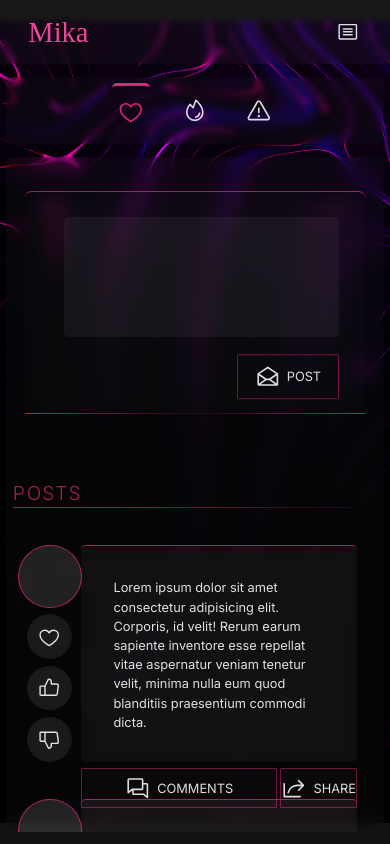
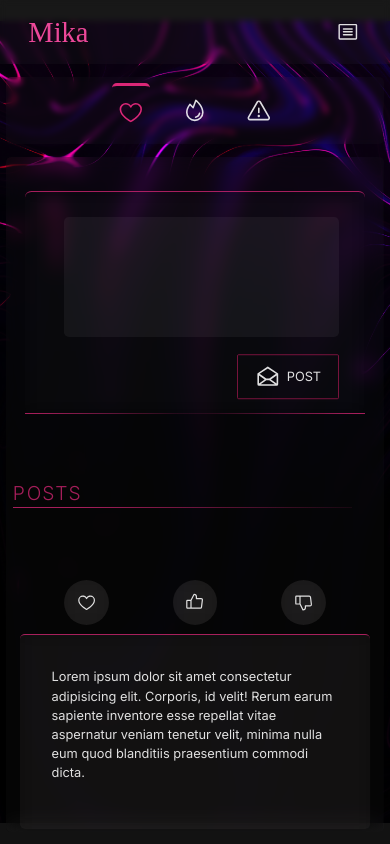
Before and after one commit to RafihYahya/MikaReactTs, a React (Vite) app: page / in a window 390 px wide. Built offline with nearby package versions, Linux system fonts and the light colour scheme; a web font is replaced by a local one.

Commit message:
furtherMobileAdjustements

```diff
--- a/src/Components/PostComp.tsx
+++ b/src/Components/PostComp.tsx
@@ -2,14 +2,14 @@ import { Chats, Heart, Share, ThumbsDown, ThumbsUp } from "@phosphor-icons/react
 
 const PostComp = () => {
   return (
-    <div className=" w-[90%] lg:w-[75%] h-[32%]  mx-auto rounded-md flex justify-between items-center my-[10%] mr-[7%] lg:mr-[18%]">
-      <div className=" w-[15%] h-full rounded-md m-2 flex items-center justify-between flex-col ">
-        <div className="bg-[#ede8e820] h-40 2xl:w-24 w-20 mb-2 rounded-full border-2 border-pink-600/75"></div>
-        <div className="h-full w-full flex justify-center items-center flex-col gap-2">
-          <div className="bg-[#ede8e815] backdrop-blur-md rounded-full w-14 h-14 2xl:w-16 2xl:h-16 flex justify-center items-center"><Heart size={28} />
+    <div className=" w-[93%] md:w-[90%] lg:w-[75%] lg:h-[39%] 2xl:h-[31.5%] h-[40%] md:h-[30%]  mx-auto rounded-md flex justify-between items-center lg:my-[10%] mt-[20%] mb-[50%]  md:mt-[20%] md:mb-[20%] md:p-4 md:mr-[7%] lg:mr-[18%] md:flex-row flex-col gap-4 md:gap-0">
+      <div className=" md:w-[15%] md:h-full w-8 h-8 rounded-md m-2 flex items-center justify-between md:flex-col flex-row  ">
+        <div className="bg-[#ede8e820] max-h-24 h-full w-20 md:block hidden  mb-2 rounded-full border-2 border-pink-600/75"></div>
+        <div className="h-full w-full flex justify-center items-center md:flex-col flex-row gap-20 md:gap-2 ">
+          <div className="bg-[#ede8e815] backdrop-blur-md rounded-full w-14 h-14 flex justify-center items-center p-4 md:p-0 hover:text-pink-600/75 transition-colors duration-300 ease-in-out"><Heart size={28} />
           </div>
-          <div className="bg-[#ede8e815] backdrop-blur-md rounded-full w-14 h-14 2xl:w-16 2xl:h-16 flex justify-center items-center "><ThumbsUp size={28} /></div>
-          <div className="bg-[#ede8e815] backdrop-blur-md rounded-full w-14 h-14 2xl:w-16 2xl:h-16  flex justify-center items-center"><ThumbsDown size={28} /></div>
+          <div className="bg-[#ede8e815] backdrop-blur-md rounded-full w-14 h-14 flex justify-center items-center p-4 md:p-0  hover:text-pink-600/75 transition-colors duration-300 ease-in-out"><ThumbsUp size={28} /></div>
+          <div className="bg-[#ede8e815] backdrop-blur-md rounded-full w-14 h-14  flex justify-center items-center p-4 md:p-0 hover:text-pink-600/75 transition-colors duration-300 ease-in-out"><ThumbsDown size={28} /></div>
         </div>
       </div>
       <div className="flex justify-between items-center flex-col h-full w-full">
@@ -22,7 +22,7 @@ const PostComp = () => {
               <Chats size={32} />
               <h2 >Comments</h2>
             </div></div>
-          <div className="bg-[#ede8e805] w-[40%] h-full rounded-sm flex items-center justify-center border-2 border-pink-600/50 uppercase text-md"><div className="flex items-center justify-center gap-2 ">
+          <div className="md:flex hidden bg-[#ede8e805] w-[40%] h-full rounded-sm  items-center justify-center border-2 border-pink-600/50 uppercase text-md"><div className="flex items-center justify-center gap-2 ">
               <Share size={32} />
               <h2 >Share</h2>
             </div>
```
